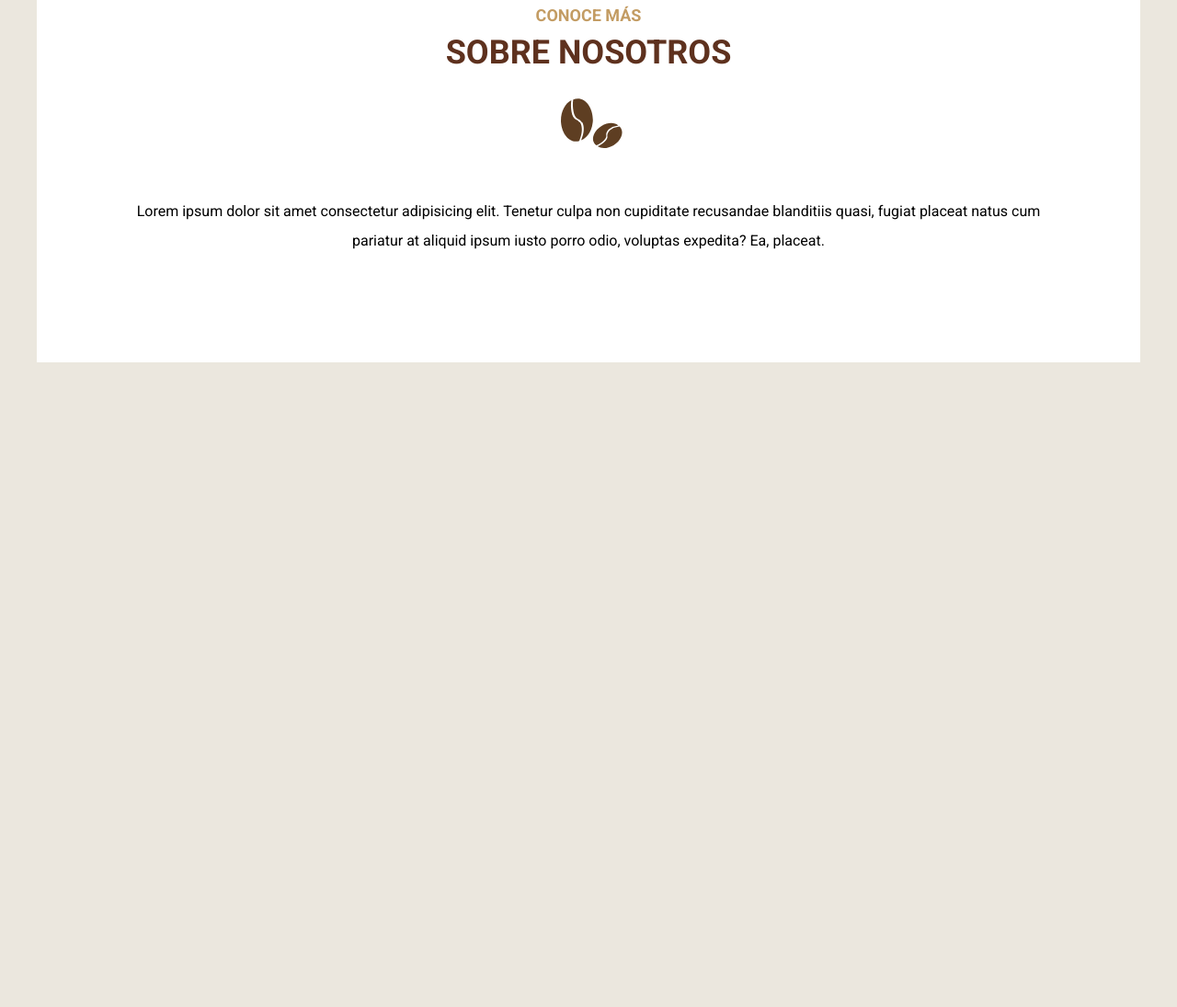
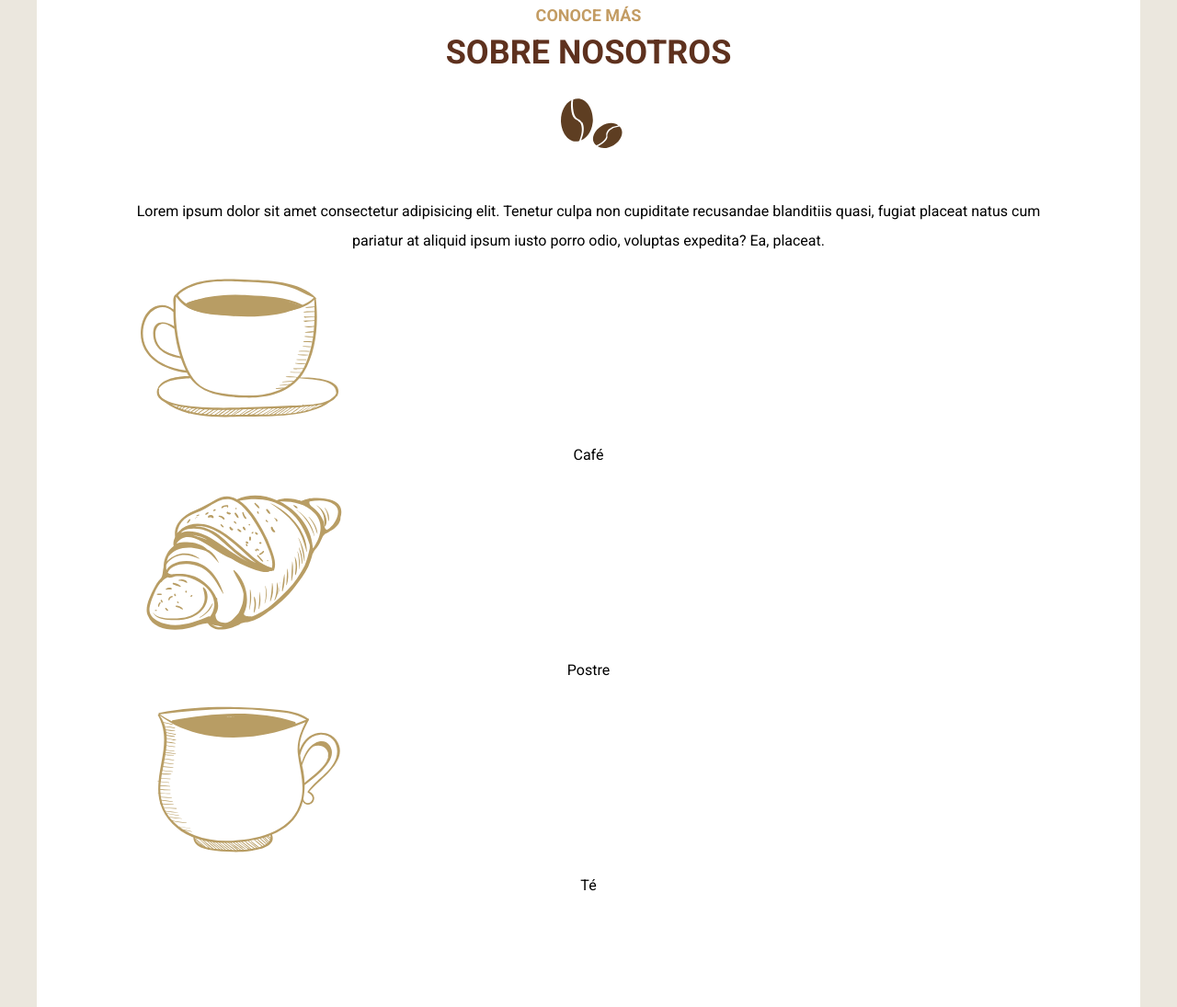
Before and after one commit to RogerCastillo877/cafeteria-sass, a website: page index.html in a window 1280 px wide. Shown: the part 727-1822 px from the top of the page at 92% size. Before the commit the page ends 1121 px from the top, so only its background shows below. Drawn offline with Linux system fonts and the light colour scheme.

Commit message:
icons layout

```diff
--- a/index.html
+++ b/index.html
@@ -39,6 +39,23 @@
       <h2><span>Conoce más</span> sobre nosotros</h2>
       <p>Lorem ipsum dolor sit amet consectetur adipisicing elit. Tenetur culpa non cupiditate recusandae blanditiis quasi, fugiat placeat natus cum pariatur at aliquid ipsum iusto porro odio, voluptas expedita? Ea, placeat.</p>
     </section>
+
+    <section class="icons">
+      <ul class="icons-list">
+        <li>
+          <img src="build/img/icono_cafe.svg" alt="icono cafe">
+          <p>Café</p>
+        </li>
+        <li>
+          <img src="build/img/icono_postre.svg" alt="icono posticono_postre.svg">
+          <p>Postre</p>
+        </li>
+        <li>
+          <img src="build/img/icono_te.svg" alt="icono te">
+          <p>Té</p>
+        </li>
+      </ul>
+    </section>
   </main>
 </body>
 </html>
```
